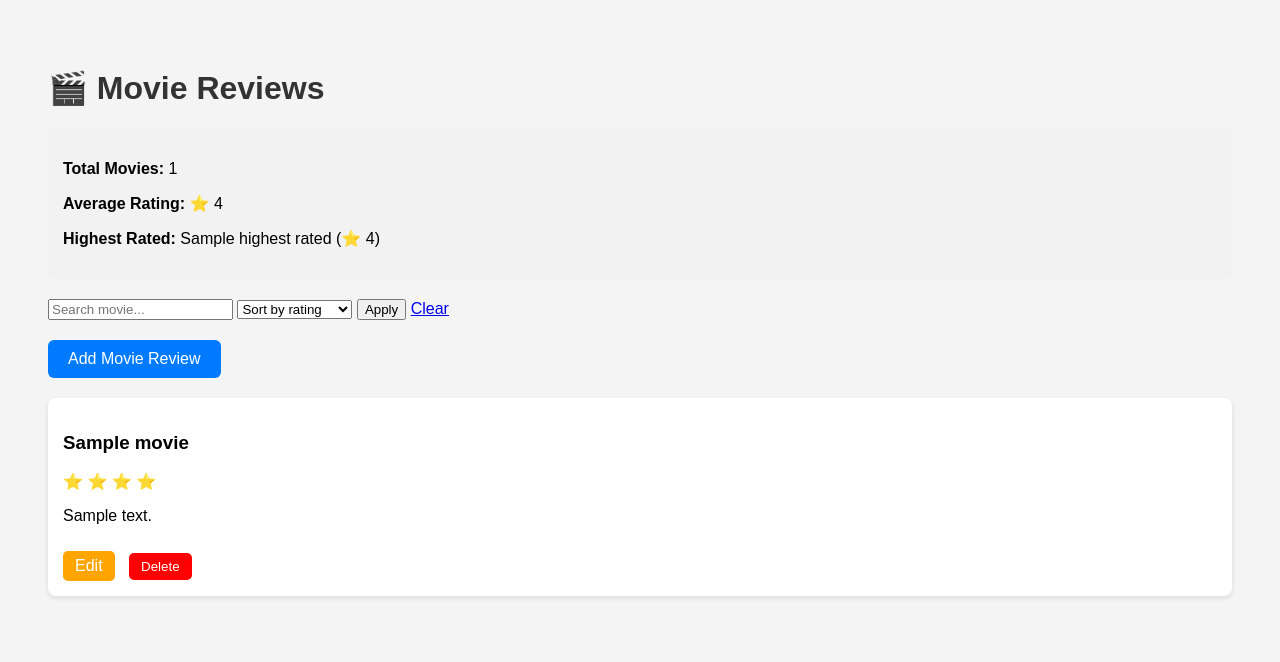
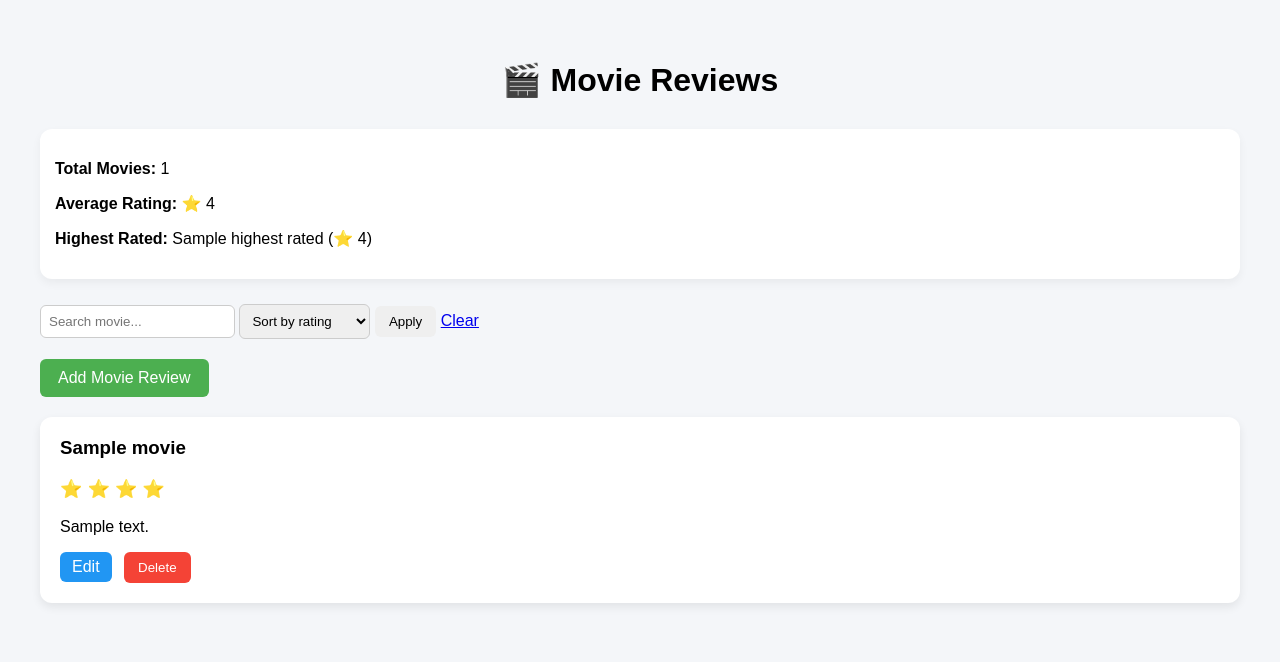
Before and after one commit to wwwatchara2707-2549/movie-review-flask, a Flask app: template templates/index.html in a window 1280 px wide. Shown: the top 662 px of the page. Run offline with Flask 3, Linux system fonts and the light colour scheme; the template is opened without the code that fills it: most values are stand-ins (such as "Sample title", 1, 10 or a date in 2020).

Commit message:
style: upgrade UI with modern card design and improved layout

```diff
--- a/static/style.css
+++ b/static/style.css
@@ -1,59 +1,106 @@
 body {
     font-family: Arial, sans-serif;
-    background-color: #f4f4f4;
+    background: #f4f6f9;
+    margin: 0;
     padding: 40px;
 }
 
 h1 {
-    color: #333;
-}
-
-.movie-card {
-    background: white;
-    padding: 15px;
-    margin-bottom: 20px;
-    border-radius: 8px;
-    box-shadow: 0 2px 5px rgba(0,0,0,0.1);
+    text-align: center;
+    margin-bottom: 30px;
 }
 
 .add-button {
     display: inline-block;
-    margin-bottom: 20px;
-    padding: 10px 20px;
-    background: #007bff;
+    padding: 10px 18px;
+    background-color: #4CAF50;
     color: white;
     text-decoration: none;
     border-radius: 6px;
+    margin-bottom: 20px;
 }
 
 .add-button:hover {
-    background: #0056b3;
+    background-color: #45a049;
 }
 
-.delete-button {
-    margin-top: 10px;
-    padding: 6px 12px;
-    background: red;
-    color: white;
+form {
+    margin-bottom: 20px;
+}
+
+input[type="text"],
+select,
+textarea {
+    padding: 8px;
+    border-radius: 6px;
+    border: 1px solid #ccc;
+}
+
+button {
+    padding: 8px 14px;
     border: none;
-    border-radius: 5px;
+    border-radius: 6px;
     cursor: pointer;
 }
 
-.delete-button:hover {
-    background: darkred;
+button:hover {
+    opacity: 0.9;
 }
+
+/* Movie Card */
+.movie-card {
+    background: white;
+    padding: 20px;
+    border-radius: 12px;
+    margin-bottom: 20px;
+    box-shadow: 0 4px 10px rgba(0, 0, 0, 0.08);
+    transition: transform 0.2s ease;
+}
+
+.movie-card:hover {
+    transform: translateY(-3px);
+}
+
+.movie-card h3 {
+    margin-top: 0;
+}
+
+/* Star Styling */
+.movie-card p:first-of-type {
+    color: #f5b301;
+    font-size: 18px;
+}
+
+/* Edit Button */
 .edit-button {
     display: inline-block;
-    margin-top: 10px;
-    margin-right: 10px;
     padding: 6px 12px;
-    background: orange;
+    background: #2196F3;
     color: white;
     text-decoration: none;
-    border-radius: 5px;
+    border-radius: 6px;
+    margin-right: 8px;
 }
 
 .edit-button:hover {
-    background: darkorange;
+    background: #1e88e5;
 }
+
+/* Delete Button */
+.delete-button {
+    background: #f44336;
+    color: white;
+}
+
+.delete-button:hover {
+    background: #e53935;
+}
+
+/* Statistics Box */
+.stats-box {
+    margin-bottom: 25px;
+    padding: 15px;
+    background: white;
+    border-radius: 12px;
+    box-shadow: 0 4px 10px rgba(0, 0, 0, 0.05);
+}
--- a/templates/index.html
+++ b/templates/index.html
@@ -10,7 +10,7 @@
     <h1>🎬 Movie Reviews</h1>
 
     <!-- 📊 STATISTICS SECTION -->
-    <div style="margin-bottom:20px; padding:15px; background:#f2f2f2; border-radius:8px;">
+    <div class="stats-box">
         <p><strong>Total Movies:</strong> {{ total_movies }}</p>
         <p><strong>Average Rating:</strong> ⭐ {{ average_rating }}</p>
 
```
